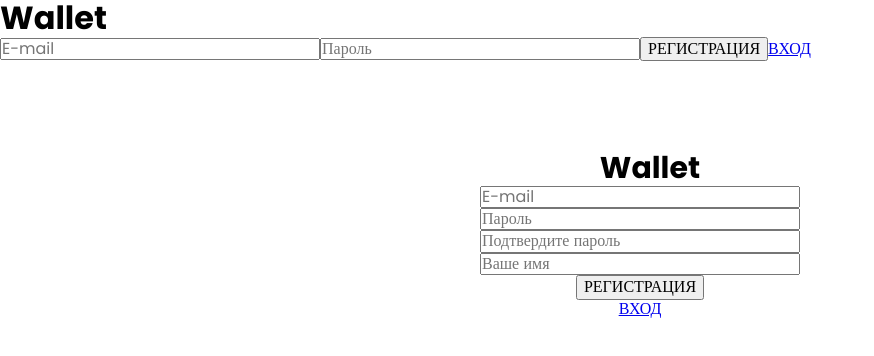
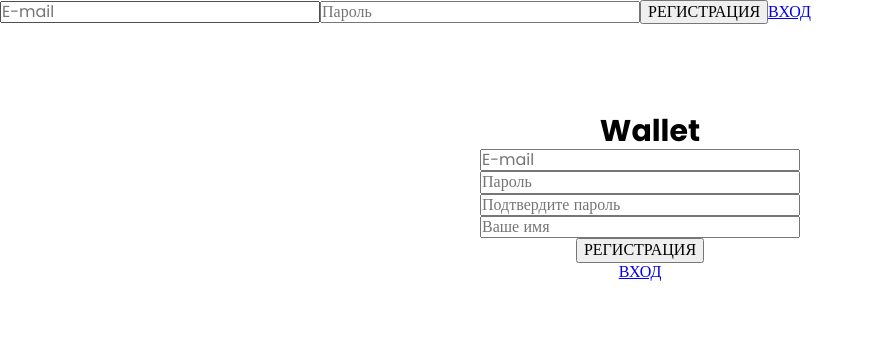
Before and after one commit to RuslanZahriadskyi/wallet-frontend, a React (Create React App) app: page / in a window 1280 px wide. Shown: the top 356 px of the page, without its empty margins (0-874 px from the left). Built offline with nearby package versions, Linux system fonts and the light colour scheme; a web font is replaced by a local one.

Commit message:
delete title h1Wallet

```diff
--- a/src/components/Login/LoginForm.jsx
+++ b/src/components/Login/LoginForm.jsx
@@ -42,7 +42,6 @@ export default function LoginForm() {
     <div>
       {/* <Title text='Wallet' /> */}
       <form onSubmit={formik.handleSubmit}>
-        <h1>Wallet</h1>
         <label>
           <input
             type="email"
```
